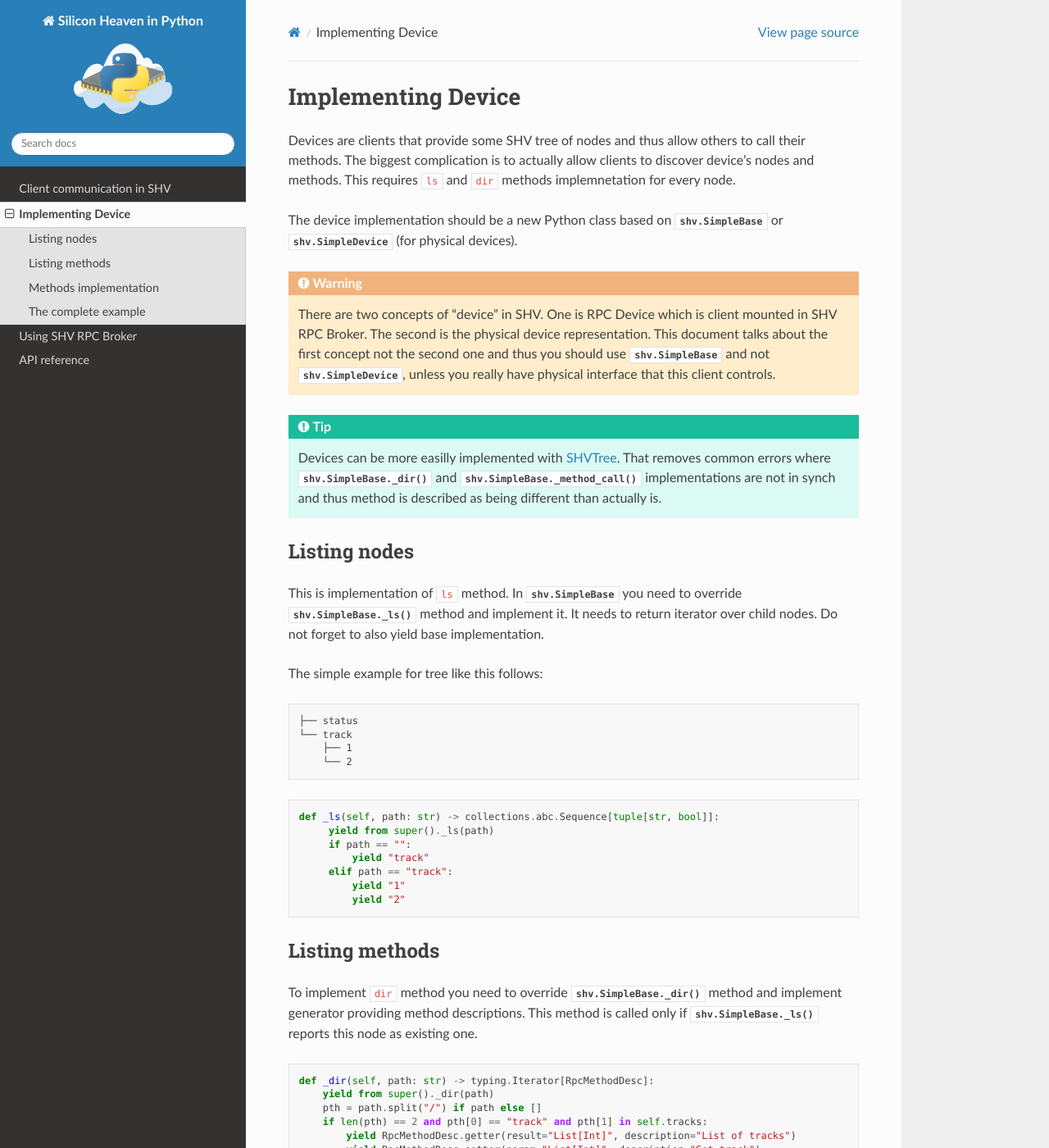
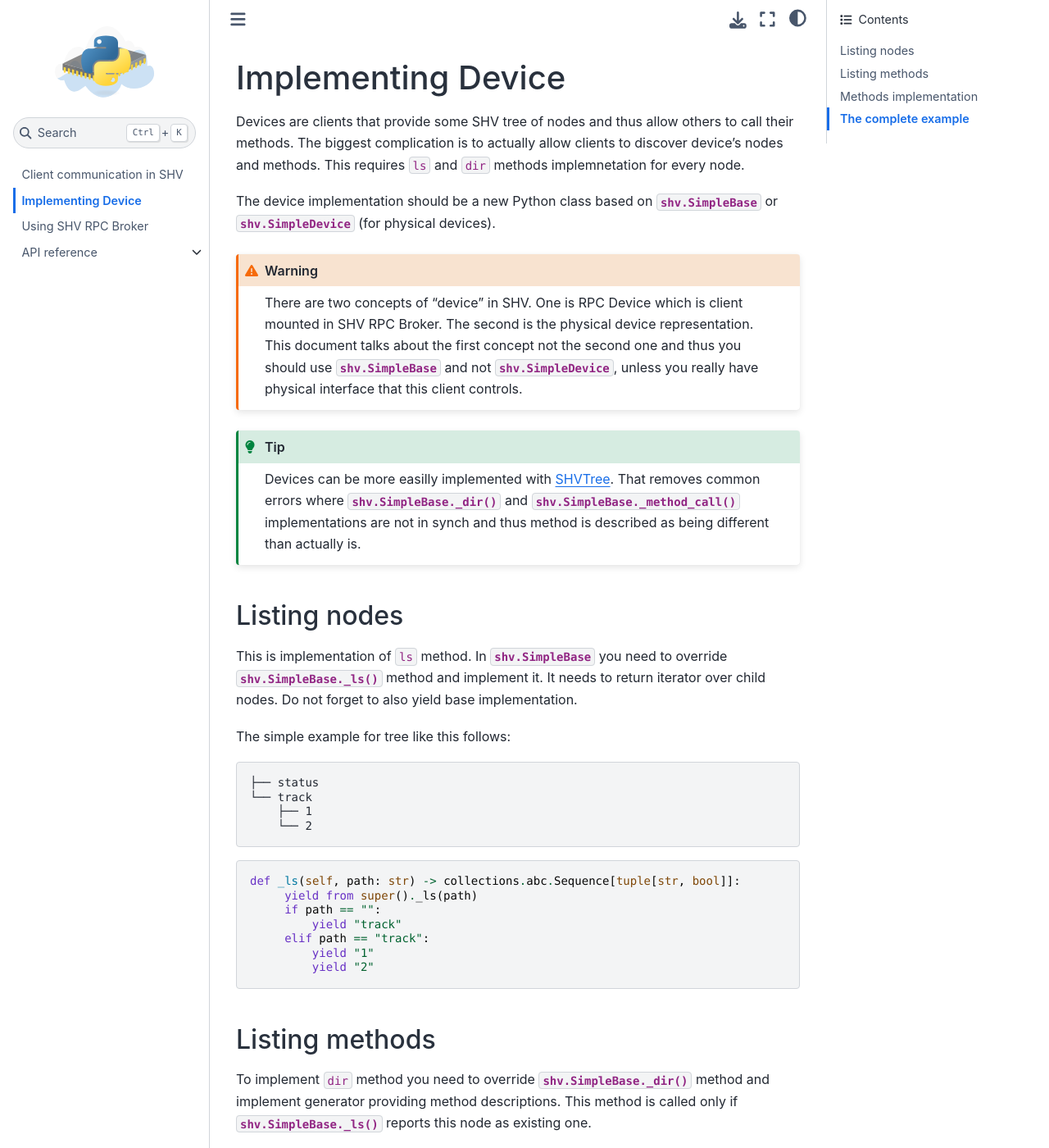
Before and after one commit to silicon-heaven/pyshv, a Sphinx documentation site: the page built from docs/device.rst, in a window 1280 px wide and 1400 px high. Shown: the whole window at 82% size. Built offline with Sphinx 7.4.7 and the Sphinx Book theme 1.1.4, drawn with Linux system fonts in a browser that asks for light colours; some of the changed text lies outside the part shown.

Commit message:
docs: switch to book theme
This provides more modern look in general and wider view, but the reason
for the switch is the split between page content navigation and pages
nagivation.

```diff
--- a/docs/conf.py
+++ b/docs/conf.py
@@ -18,7 +18,7 @@ extensions = [
     "sphinx.ext.intersphinx",
     "sphinx.ext.viewcode",
     "sphinx.ext.todo",
-    "sphinx_rtd_theme",
+    "sphinx_book_theme",
     "sphinx_multiversion",
 ]
 
@@ -30,7 +30,7 @@ html_favicon = "_static/favicon.ico"
 html_copy_source = True
 html_show_sourcelink = True
 html_show_copyright = False
-html_theme = "sphinx_rtd_theme"
+html_theme = "sphinx_book_theme"
 html_static_path = ["_static"]
 
 
--- a/pyproject.toml
+++ b/pyproject.toml
@@ -39,7 +39,7 @@ test = [
 ]
 docs = [
   "sphinx",
-  "sphinx_rtd_theme",
+  "sphinx-book-theme",
   "sphinx-multiversion",
 ]
 
```
